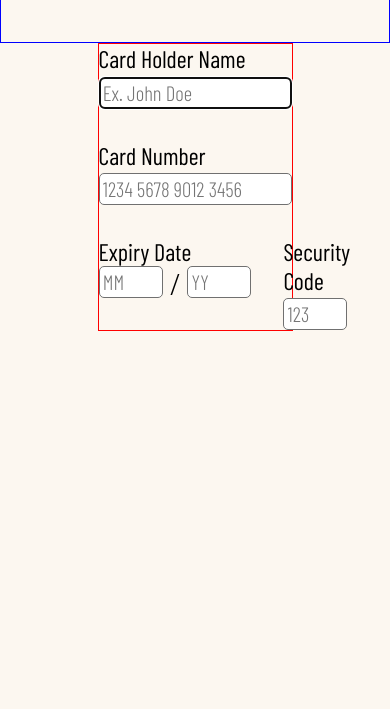
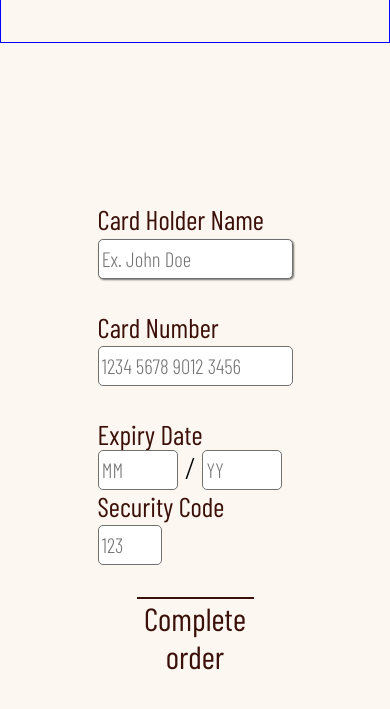
Before and after one commit to poli0139/payment_form-draft, a website built with Vite: page paymentForm/index.html in a window 390 px wide. Shown: the part 41-750 px from the top of the page. Built offline with nearby package versions, Linux system fonts and the light colour scheme.

Commit message:
some styling

```diff
--- a/paymentForm/index.html
+++ b/paymentForm/index.html
@@ -21,6 +21,8 @@
             required
             autofocus
             placeholder="Ex. John Doe"
+            autocomplete="name"
+            required
           />
         </label>
         <label class="cardNumber">
@@ -28,8 +30,11 @@
           <input
             name="cardNumber"
             type="text"
+            pattern="[0-9]*"
+            inputmode="numeric"
             maxlength="19"
             placeholder="1234 5678 9012 3456"
+            required
           />
         </label>
         <div class="expiry-security">
@@ -40,28 +45,37 @@
                 type="number"
                 name="expiryMonth"
                 id="expiryMonth"
-                maxlength="2"
+                min="1"
+                max="12"
                 placeholder="MM"
+                required
               />
               <span>/</span>
               <input
                 type="number"
+                id="expiryYear"
                 name="expiryYear"
                 maxlength="2"
                 placeholder="YY"
+                required
               />
             </div>
           </div>
           <label class="securityCode">
             Security Code
             <input
-              type="number"
+              id="securityCode"
+              type="text"
               name="securityCode"
+              pattern="[0-9]*"
+              inputmode="numeric"
               maxlength="3"
               placeholder="123"
+              required
             />
           </label>
         </div>
+        <button class="payButton">Complete order</button>
       </form>
     </main>
     <script src="script.js"></script>
--- a/paymentForm/script.js
+++ b/paymentForm/script.js
@@ -6,3 +6,16 @@ document
       .replace(/(.{4})/g, "$1 ")
       .trim();
   });
+
+const monthInput = document.querySelector("#expiryMonth");
+monthInput.addEventListener("input", function (e) {
+  if (monthInput.value > 1) {
+    document.getElementById("expiryYear").focus();
+  }
+});
+const yearInput = document.querySelector("#expiryYear");
+yearInput.addEventListener("input", function (e) {
+  if (yearInput.value.length == 2) {
+    document.querySelector("#securityCode").focus();
+  }
+});
--- a/paymentForm/style.css
+++ b/paymentForm/style.css
@@ -24,22 +24,24 @@ header {
   height: 10vh;
 }
 form {
-  border: solid red 1px;
+  /* border: solid red 1px; */
   display: flex;
   flex-direction: column;
-  width: 50%;
+  width: 40vw;
   margin: auto;
+  margin-top: 10rem;
   row-gap: 2rem;
 }
 label {
   display: flex;
   flex-direction: column;
+  color: #3c100a;
   font-family: "barlow-regular";
-  font-size: 1.5rem;
+  font-size: 1.7rem;
   row-gap: 0.2rem;
 }
 input {
-  height: 2rem;
+  height: 2.5rem;
   border-radius: 5px;
   border: solid 1px #707070;
   font-family: "barlow-light";
@@ -49,8 +51,10 @@ input {
 
 .expiry-security {
   display: flex;
-  column-gap: 2rem;
+  flex-wrap: wrap;
+  column-gap: 3rem;
 }
+
 .expiryDateContainer {
   display: flex;
   flex-direction: column;
@@ -61,7 +65,42 @@ input {
   column-gap: 0.5rem;
   font-size: 2rem;
 }
-.expiryInputs input,
+.expiryInputs input {
+  width: 5rem;
+}
+
 .securityCode input {
   width: 4rem;
 }
+.payButton {
+  width: 40%;
+  margin: auto;
+  margin-top: 2rem;
+  border: none;
+  border-top: solid 2px #3c100a;
+  color: #3c100a;
+  background: transparent;
+  font-family: "barlow-regular";
+  font-size: 2rem;
+}
+/* PSEUDO */
+input:focus {
+  outline: none;
+  box-shadow: 1px 1px 2px #707070;
+}
+input::-webkit-outer-spin-button,
+input::-webkit-inner-spin-button {
+  -webkit-appearance: none;
+  margin: 0;
+}
+
+@media only screen and (max-width: 900px) {
+  form {
+    width: 50vw;
+  }
+
+  .payButton {
+    width: 60%;
+    margin-top: 0;
+  }
+}
```
